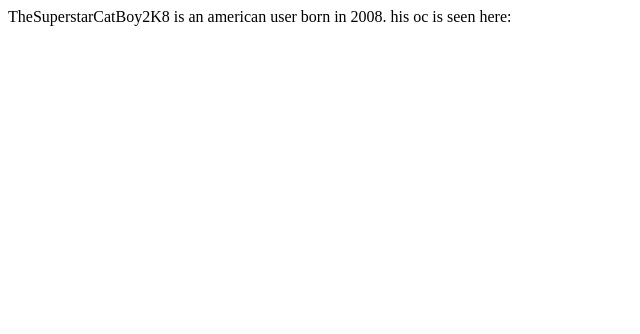
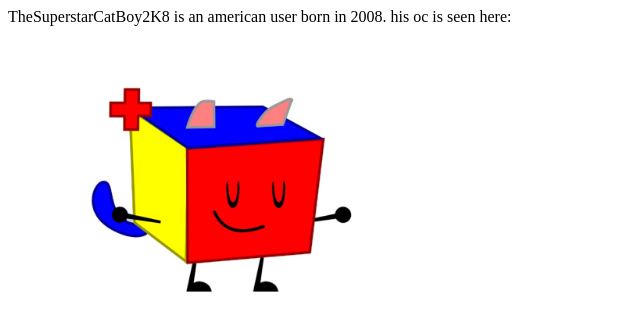
Before and after one commit to SuperstarCatBoy2K8/About-me, a plain HTML site: page index.html in a window 1280 px wide. Shown: the whole page, without its empty margins (0-640 px from the left). Drawn offline with Linux system fonts and the light colour scheme.

Commit message:
Update index.html

```diff
--- a/index.html
+++ b/index.html
@@ -5,7 +5,8 @@
 <title>TheSuperstarCatBoy2K8's website</title>
 </head>
 <body>
-  TheSuperstarCatBoy2K8 is an american user born in 2008. his oc is seen here:
-  <img src="
+  <div>TheSuperstarCatBoy2K8 is an american user born in 2008. his oc is seen here:</div>
+  <img src="SuperstarCatBoy.png" width="400" height="300" alt="TheSuperstarCatBoy2K8">
+
 </body>
 </html>
```
